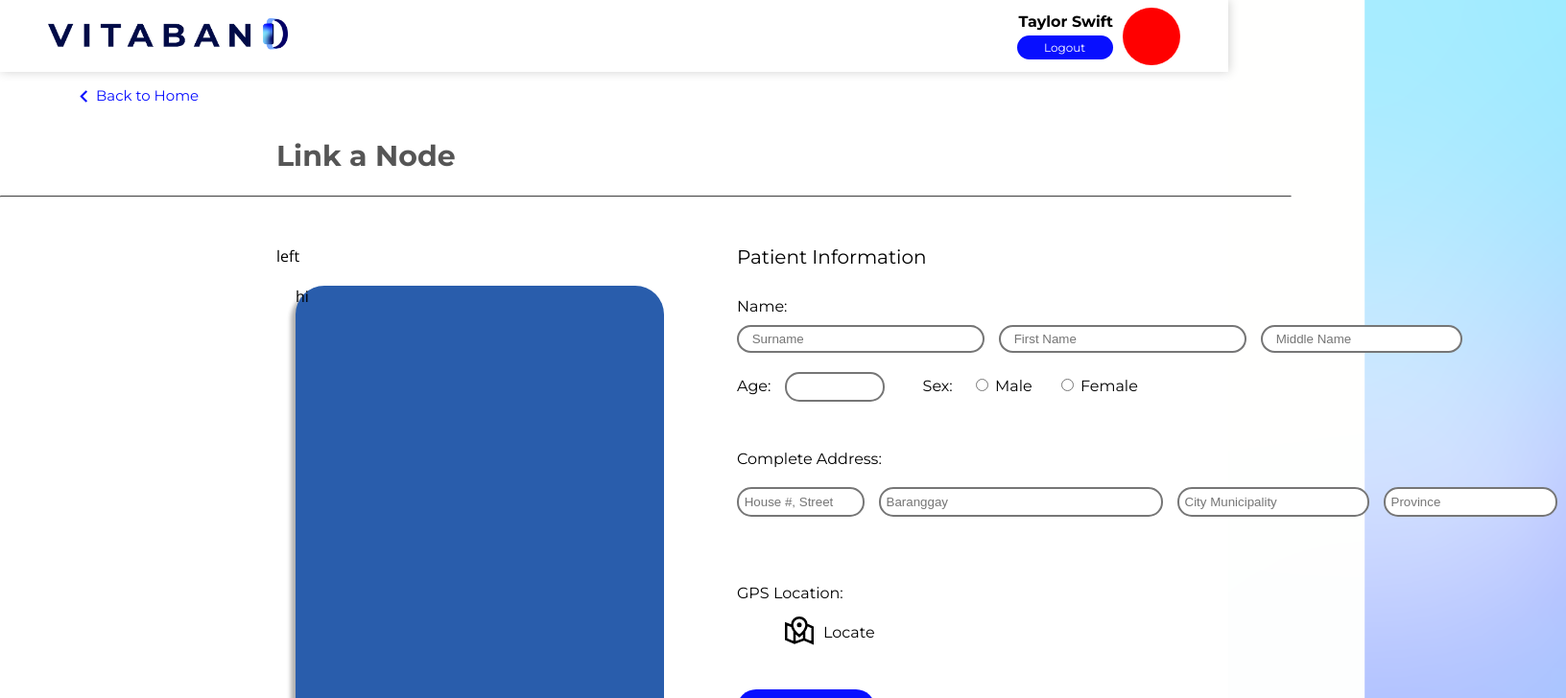
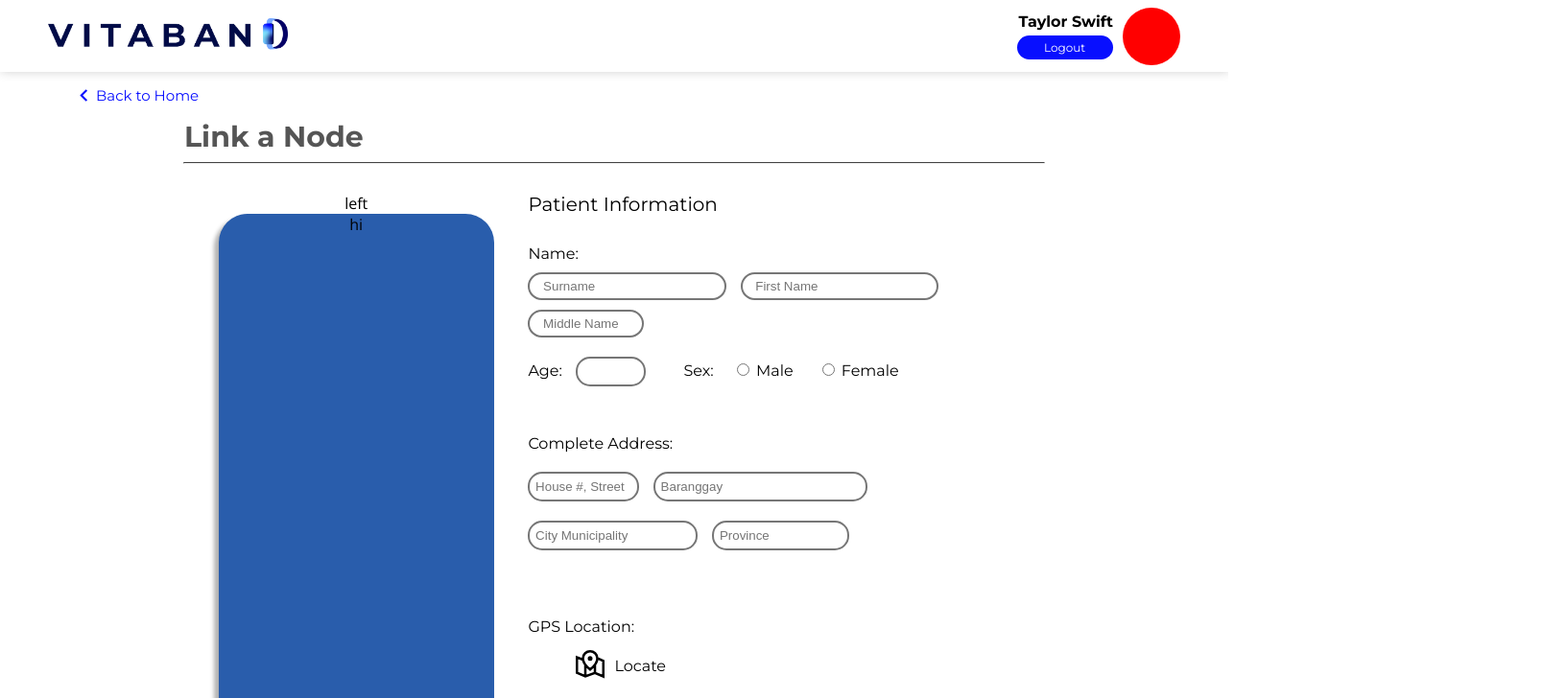
Before and after one commit to aughost-sus/Vitaband, a React (Create React App) app in the folder vitaband/: page /linknode in a window 1280 px wide. Shown: the top 728 px of the page at 96% size, 1632 px wide, since content can reach past the window. Built offline with nearby package versions, Linux system fonts and the light colour scheme.

Commit message:
linknode update2

```diff
--- a/vitaband/src/pages/linkanode/linknode.css
+++ b/vitaband/src/pages/linkanode/linknode.css
@@ -1,60 +1,72 @@
 .linkanode{
+    display: block;
     background-color: white;
-    height: 100vh;
+    height: 100vh ;
+}
+
+.link{
+    display: flex;
+    flex-direction: column;
+    align-items: center;
+    justify-content: center;
 }
 
 .icon2 {
     position: absolute;
     font-size: 25px;
-    margin: -2px 75px;
+    margin: 12px 75px;
     color: #080FFF;
 }
 
-.toppart{
+.heading{
+    display: block;
+    width: 70%;
+    left: 0;
     background-color: rgb(255, 255, 255);
     color: #555555;
     font-family:'Montserrat', sans-serif;
-    position: absolute;
-    left: 3in;
-    top: 1.5in;
     font-size: 30px;
     font-weight: bold;
 }
 
 .line{
+    display: flex;
     position: relative;
-    top: 80px;
     border-top: 1px solid rgb(68, 68, 68);
-    width: 14in;
+    width: 70%;
 }
 
-.botpart{
+.main{
     display: flex;
     flex-direction: row;
-    position: relative;
-    top: 100px;
-    left: 3in;
-    width: 14in;
+    justify-items: center;
+    width: 70%;
 }
 
 .left{
-    width: 5in;
+    display: flex;
+    flex-direction: column;
+    justify-content: center;
+    align-items: center;
+    width: 40%;
+    height: 100%;
+    top: 0;
+
 }
 
 .box1{
+    display: flex;
+    justify-content: center;
     background-color: #295dac;
     border-radius: 30px;
-    position: relative;
-    top: 20px;
-    left: 20px;
-    height: 6in;
-    width: 4in;
+    height: 6.5in;
+    width: 80%;
     box-shadow:-5px 5px 4px rgba(0, 0, 0, 0.3);
 }
 
 .right{
     font-family:'Montserrat', sans-serif;
-    width: 9in;
+    width: 60%;
     height: 7in;
 }
 
@@ -63,7 +75,7 @@
     font-size: 20px;
 }
 
-.name{
+.nameinput{
     padding-top: 30px;
 }
 
@@ -72,7 +84,7 @@
     margin-top: 10px;
     border-radius: 15px;
     height: 25px;
-    width: 2.5in;
+    width: 35%;
     border-style: solid;
     margin-right: 15px;
 }
@@ -82,7 +94,7 @@
     margin-top: 10px;
     border-radius: 15px;
     height: 25px;
-    width: 2.5in;
+    width: 35%;
     border-style: solid;
     margin-right: 15px;
 }
@@ -92,7 +104,7 @@
     margin-top: 10px;
     border-radius: 15px;
     height: 25px;
-    width: 2in;
+    width: 19%;
     border-style: solid;
 }
 
@@ -102,7 +114,7 @@
     margin-right: 40px;
     border-radius: 15px;
     height: 25px;
-    width: 1in;
+    width: 12%;
     border-style: solid;
 }
 
@@ -123,7 +135,7 @@
     margin-right: 15px;
     border-radius: 15px;
     height: 25px;
-    width: 1.3in;
+    width: 20%;
     border-style: solid;
 }
 
@@ -132,7 +144,7 @@
     margin-right: 15px;
     border-radius: 15px;
     height: 25px;
-    width: 3in;
+    width: 40%;
     border-style: solid;
 }
 
@@ -141,7 +153,7 @@
     margin-right: 15px;
     border-radius: 15px;
     height: 25px;
-    width: 2in;
+    width: 31.4%;
     border-style: solid;
 }
 
@@ -149,7 +161,7 @@
     margin-top: 20px;
     border-radius: 15px;
     height: 25px;
-    width: 1.8in;
+    width: 25%;
     border-style: solid;
 }
 
--- a/vitaband/src/pages/linkanode/linknode.js
+++ b/vitaband/src/pages/linkanode/linknode.js
@@ -10,35 +10,39 @@ const Linknode= () => {
         <div className='linkanode'>
             <Navbar />
            { /* start coding here */ }
+           <MdKeyboardArrowLeft className='icon2'/><p>Back to Home</p>
             <div className='link'>
-                <MdKeyboardArrowLeft className='icon2'/><p>Back to Home</p>
-                <div className="toppart">
-                    Link a Node
-                </div>
+                <span className="heading">Link a Node</span>
                 <hr className="line" /><br/>
-                <div className="botpart">
+                <div className="main">
                     <div className="left">left
                         <div className="box1">hi</div>
                     </div>
                     <div className="right">
                         <div className="patinf">Patient Information</div>
-                        <div className="name">
+                        <div className="nameinput">
+                            <form action="">
                                 Name: <br/>
                                 <input type="name" className='surname' placeholder=' Surname'/>
                                 <input type="name" className='firstname' placeholder=' First Name'/>
                                 <input type="name" className='middle' placeholder=' Middle Name'/>
+                            </form>
                         </div>
                         <div className="ageandsex">
+                            <form action="">
                                 Age: <input type="Age" className='age'/>
                                 Sex:    <input type="radio" className='malebtn'/>  Male
                                         <input type="radio" className='femalebtn'/>  Female
+                            </form>
                         </div>
                         <div className="address">
+                            <form action="">
                             Complete Address: <br/>
                                 <input type="name" className='street' placeholder=' House #, Street'/>
                                 <input type="name" className='brgy' placeholder=' Baranggay'/>
                                 <input type="name" className='municipality' placeholder=' City Municipality'/>
                                 <input type="name" className='province' placeholder=' Province'/>
+                            </form>
                         </div>
                         <div className="gpslocation">
                             GPS Location: <br/>
```
Lines whose indentation alone changed are shown as unchanged.
